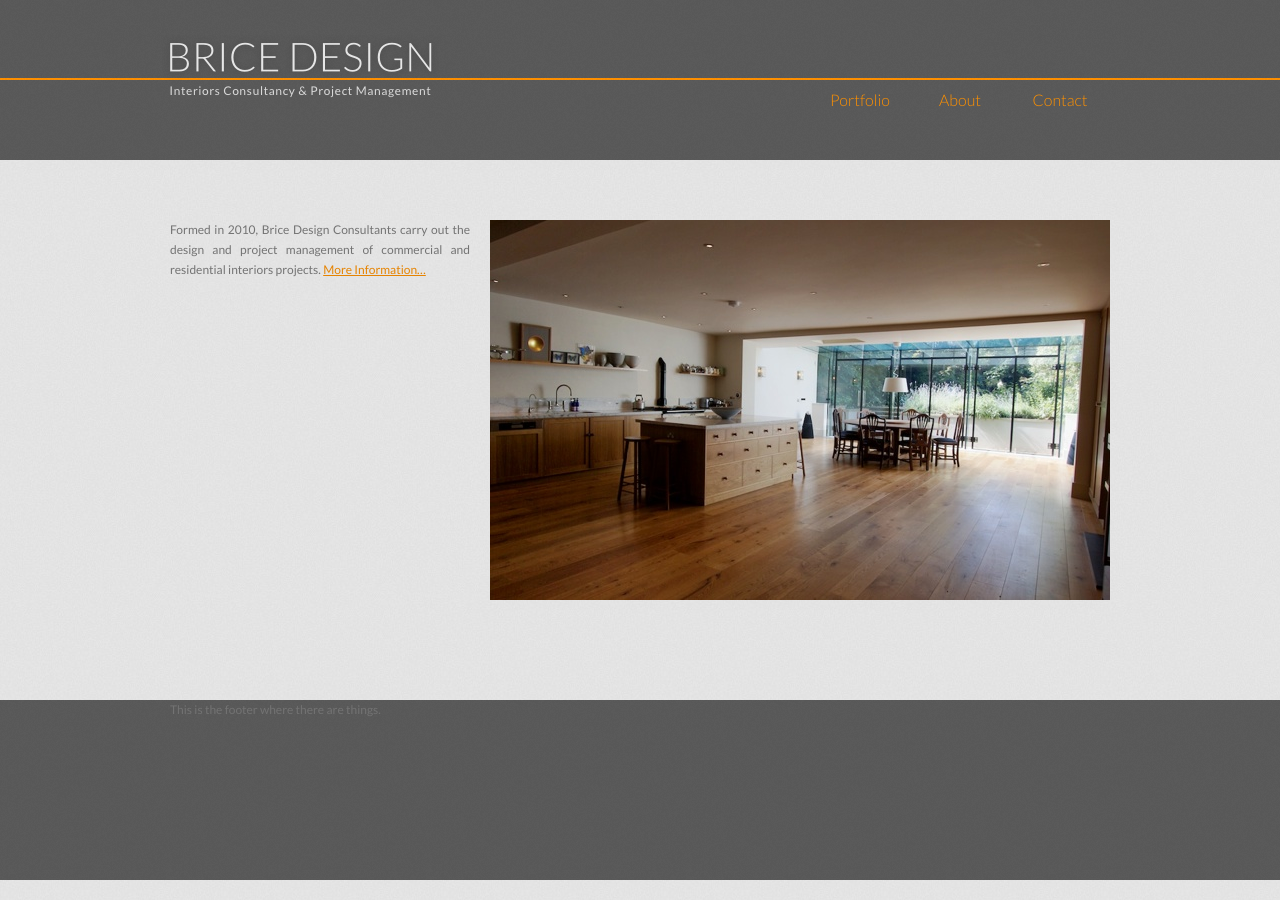
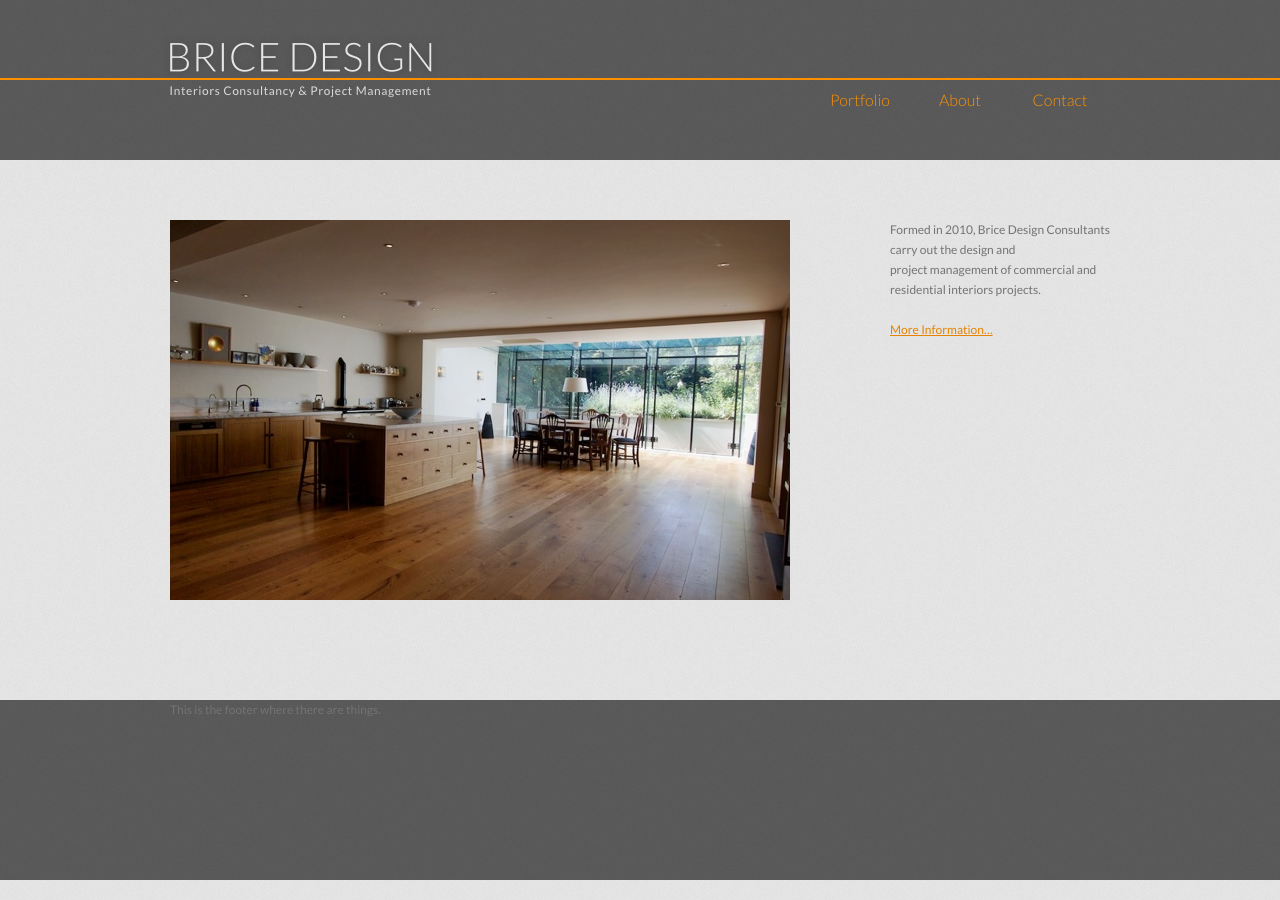
Before and after one commit to bricedesign/bricedesign.github.io, a Jekyll site: the page built from index.html, in a window 1280 px wide. Built offline with Jekyll 4.4.1, drawn with Linux system fonts in a browser that asks for light colours; Markdown is read by kramdown in place of the engine named in the settings.

Commit message:
Amalgamated high-res stylesheet into base Marked up base stylesheet with groups Rearranged home layout

```diff
--- a/_layouts/default.html
+++ b/_layouts/default.html
@@ -23,7 +23,6 @@
     <link rel="stylesheet" href="/css/base.css" media="screen">
     <link rel="stylesheet" href="/css/medium.css" media="screen and (min-width: 660px)" />
     <link rel="stylesheet" href="/css/large.css" media="screen and (min-width: 1020px)" />
-    <link rel="stylesheet" href="/css/high-res.css" media="(min-resolution: 192dpi), (-webkit-min-device-pixel-ratio: 2)" />
   </head>
 
   <body class="{{ page.body-class }}">
--- a/css/base.css
+++ b/css/base.css
@@ -18,6 +18,10 @@ img, section, article, header, footer, nav {
   display: block;
 }
 
+p {
+  margin-bottom: 20px;
+}
+
 /* Elements Visible for Accessibility & Semantics Only */
 
 #root-nav h3, #site-section-heading, #all-projects-nav, #all-projects-nav h4 {
@@ -27,19 +31,17 @@ img, section, article, header, footer, nav {
 /* Body */
 
 body {
-  /* Fonts */
   font-family: Lato, sans-serif;
   font-size: 0.750em;
   line-height: 1.666em;
 
-  /* Colors */
   background-color: #E5E5E5;
   background-image: url(/images/light-grain.jpg);
   background-image: -webkit-image-set( url(/images/light-grain.jpg) 1x, url(/images/light-grain@2x.jpg) 2x );
   color: #737373;
 }
 
-/* Headings */
+/* @group Headings */
 
 h1, h2, h3, h4, h5, h6 {
   margin-bottom: 20px;
@@ -71,18 +73,26 @@ article > h4 {
   text-align: center;
 }
 
-/* Links */
+/* @end */
+
+/* @group Links */
 
 a:link {
   color: #E68300;
   text-decoration: underline;
 }
 
-a:hover {
+a:hover, a:active {
   text-decoration: none;
 }
 
-/* Page Header */
+a:visited {
+
+}
+
+/* @end */
+
+/* @group Page Header */
 
 body > header {
   width: 100%;
@@ -101,7 +111,9 @@ body > header > div.wrapper {
   margin-right: auto;
 }
 
-/* Footer */
+/* @end */
+
+/* @group Footer */
 
 body > footer {
   background-image: url(/images/dark-grain.jpg);
@@ -110,15 +122,17 @@ body > footer {
 }
 
 body > footer > div.wrapper {
+  max-width: 940px;
   height: 180px;
   margin-left: auto;
   margin-right: auto;
   padding-left: 10px;
   padding-right: 10px;
-  max-width: 940px;
 }
 
-/* Masthead */
+/* @end */
+
+/* @group Masthead */
 
 hgroup#masthead {
   width: 280px;
@@ -127,10 +141,22 @@ hgroup#masthead {
   left: 50%;
   top: 30px;
   margin-left: -140px;
+
   background: url(/images/masthead.png) left top no-repeat;
   background-size: 280px 70px;
+
   text-indent: -1000%;
 }
+
+/* High Resolution */
+
+@media (min-resolution: 192dpi), (-webkit-min-device-pixel-ratio: 2) {
+  hgroup#masthead {
+    background-image: url(/images/masthead@2x.png);
+  }
+}
+
+/* Masthead Heading */
 
 #masthead > h1 {
   position: absolute;
@@ -141,6 +167,8 @@ hgroup#masthead {
   left: 0;
 }
 
+/* Masthead Link */
+
 #masthead > h1 > a {
   position: absolute;
   top: 10px;
@@ -148,6 +176,8 @@ hgroup#masthead {
   bottom: 10px;
   left: 10px;
 }
+
+/* Masthead Strapline */
 
 #masthead > h2 {
   position: absolute;
@@ -158,11 +188,9 @@ hgroup#masthead {
   left: 0;
 }
 
-#masthead a {
-  color: white;
-}
+/* @end */
 
-/* Root Navigation */
+/* @group Root Navigation */
 
 #root-nav {
   position: absolute;
@@ -202,13 +230,15 @@ hgroup#masthead {
   background-size: 100px 40px;
 }
 
+/* @end */
+
 /* Next/Previous Projects Navigation */
 
 #adjacent-projects-nav {
   display: none;
 }
 
-/* Main Content */
+/* @group Main Content */
 
 #content-wrapper {
   width: 100%;
@@ -219,12 +249,16 @@ hgroup#masthead {
   overflow: hidden;
 }
 
+/* Folio */
+
 body.folio div#content-wrapper {
   margin-top: 60px;
   width: 320px;
 }
 
-/* Article */
+/* @end */
+
+/* @group Article */
 
 article {
   margin-left: auto;
@@ -235,7 +269,7 @@ article {
   text-align: justify;
 }
 
-article img, article p {
+article img {
   margin-bottom: 20px;
 }
 
@@ -258,11 +292,9 @@ article div.gallery {
   margin-top: 40px;
 }
 
+/* @end */
+
 /* @group Home */
-
-body.home section#intro {
-  text-align: justify;
-}
 
 body.home div#content-wrapper {
   margin-top: 60px;
@@ -296,7 +328,7 @@ body.home section#slideshow img {
 
 /* @end */
 
-/* Portfolio Index */
+/* @group Portfolio Thumbnails */
 
 a.folio-thumb {
   display: block;
@@ -316,3 +348,5 @@ div.folio-thumb-grid {
   margin-right: -20px;
   overflow: hidden;
 }
+
+/* @end */
--- a/css/high-res.css
+++ /dev/null
@@ -1,3 +0,0 @@
-hgroup#masthead {
-  background-image: url(/images/masthead@2x.png);
-}
--- a/css/large.css
+++ b/css/large.css
@@ -81,9 +81,12 @@ body.home div#content-wrapper {
 }
 
 body.home section#slideshow {
+  float: left;
+}
+
+body.home section#intro {
+  width: 220px;
   float: right;
 }
 
-body.home section#intro {
-  width: 300px;
-}
+/* @end */
--- a/index.html
+++ b/index.html
@@ -13,5 +13,7 @@ body-class: home
   <section id="intro">
     <h5>Introduction</h5>
 
-    <p>Formed in 2010, Brice Design Consultants carry out the design and project management of commercial and residential interiors projects. <a href="/about">More&nbsp;Information…</a></p>
+    <p>Formed in 2010, Brice Design Consultants carry out the design and project&nbsp;management of commercial and residential interiors projects.</p>
+
+    <p><a href="/about">More&nbsp;Information…</a></p>
   </section>
```
Also changed, not shown: 1 other file.
